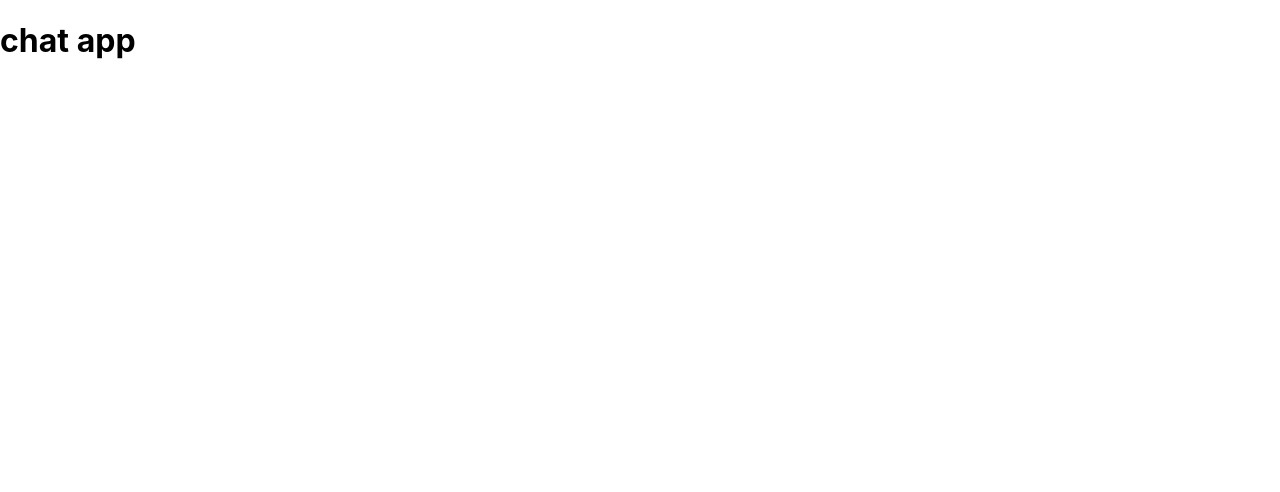
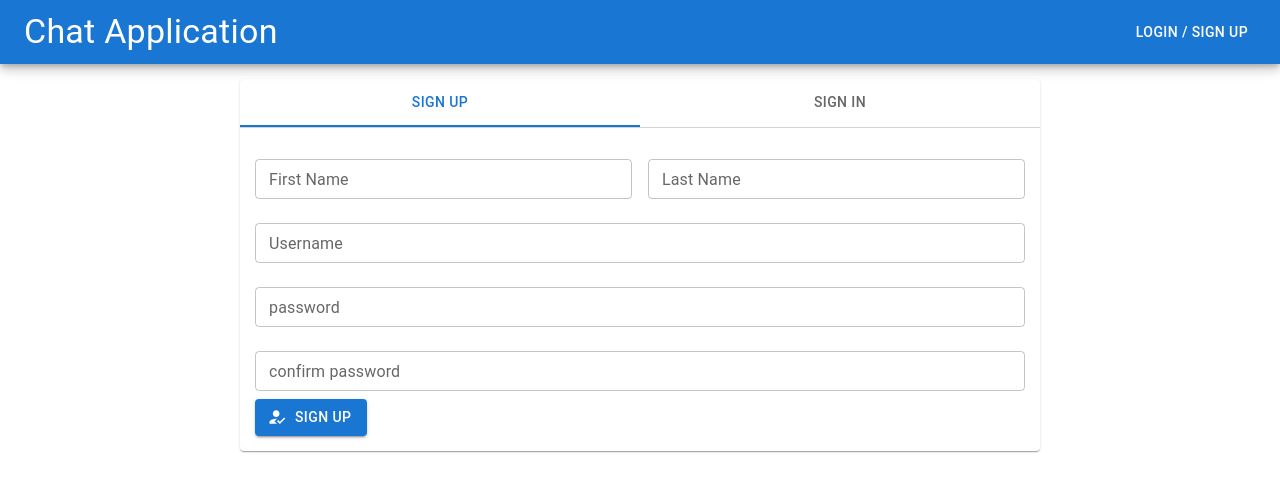
Before and after one commit to hamzaussaid9/chat-application, a React (Create React App) app in the folder frontend/: page /auth in a window 1280 px wide. Shown: the top 492 px of the page. Built offline with nearby package versions, Linux system fonts and the light colour scheme.

Commit message:
Auth module completed on FE

```diff
--- a/frontend/package.json
+++ b/frontend/package.json
@@ -5,6 +5,7 @@
   "dependencies": {
     "@emotion/react": "^11.10.6",
     "@emotion/styled": "^11.10.6",
+    "@mui/icons-material": "^5.11.11",
     "@mui/material": "^5.11.14",
     "@reduxjs/toolkit": "^1.9.3",
     "@testing-library/jest-dom": "^5.16.5",
--- a/frontend/src/App.js
+++ b/frontend/src/App.js
@@ -1,8 +1,22 @@
-
+import {BrowserRouter, Routes, Route} from 'react-router-dom';
+import Authlayout from './components/layout/Authlayout';
+import Layout from './components/layout/Layout';
+import Auth from './pages/Auth';
+import PageNotFound from './pages/PageNotFound';
 
 function App() {
   return (
-    <h1>chat app</h1>
+    <BrowserRouter>
+      <Routes>
+        <Route element={<Authlayout />}>
+          <Route element={<Auth />} path="/auth" />
+        </Route>
+        <Route element={<Layout />}>
+          <Route path="/not-found" element={<PageNotFound />} />
+          <Route path="*" element={<PageNotFound />} />
+        </Route>
+      </Routes>
+    </BrowserRouter>
   );
 }
 
--- /dev/null
+++ b/frontend/src/components/Auth/SignIn.jsx
@@ -0,0 +1,23 @@
+import { Button, TextField, Typography } from '@mui/material'
+import {Login} from '@mui/icons-material';
+import React from 'react'
+import auth from '../../utils/auth.utils';
+import useHandleFormik from '../hooks/useHandleFormik';
+const SignIn = () => {
+    const { signInInitialValue, signInSchema} = auth;
+    const handleFormSubmit = async () => {
+
+    }
+    const { getFieldProps, errors, touched, handleSubmit } = useHandleFormik(signInInitialValue,signInSchema, handleFormSubmit);
+  return (
+    <form onSubmit={handleSubmit} style={{
+        padding: '15px'
+    }}>
+        <TextField {...getFieldProps('username')} error={Boolean(touched.username && errors.username)} label={`Username ${touched.username && errors.username ? `(${errors.username})` : '' }`} color='primary' placeholder='username' margin='normal' type='text' fullWidth />
+        <TextField {...getFieldProps('password')} error={Boolean( touched.password && errors.password)} label={`Password ${touched.password && errors.password ? `(${errors.password})` : ''}`} color='primary' placeholder='password' margin='normal' type='password' fullWidth />
+        <Button type='submit' startIcon={<Login />} variant='contained' color='primary'> Log In</Button>
+    </form>
+  )
+}
+
+export default SignIn
--- /dev/null
+++ b/frontend/src/components/Auth/SignUp.jsx
@@ -0,0 +1,33 @@
+import { HowToReg } from '@mui/icons-material'
+import { Button, Grid, TextField } from '@mui/material'
+import React from 'react'
+import authUtils from '../../utils/auth.utils'
+import useHandleFormik from '../hooks/useHandleFormik'
+
+const SignUp = () => {
+    const {signUpInitialValue, signUpSchema} = authUtils;
+    const handleFormSubmit = async () => {
+
+    }
+    const {getFieldProps, touched, errors, handleSubmit} = useHandleFormik(signUpInitialValue,signUpSchema, handleFormSubmit);
+  return (
+    <form onSubmit={handleSubmit} style={{
+        padding: '15px'
+    }}>
+        <Grid container spacing={2}>
+            <Grid item xs={12} sm={12} md={6} lg={6}>
+                <TextField {...getFieldProps('firstname')} error={Boolean(touched.firstname && errors.firstname)} size='small' label={`First Name ${touched.firstname && errors.firstname ? `(${errors.firstname})` : '' }`} color='primary' placeholder='First Name' margin='normal' type='text' fullWidth />
+            </Grid>
+            <Grid item xs={12} sm={12} md={6} lg={6}>
+                <TextField {...getFieldProps('lastname')} error={Boolean(touched.lastname && errors.lastname)} size='small' label={`Last Name ${touched.lastname && errors.lastname ? `(${errors.lastname})` : '' }`} color='primary' placeholder='Last Name' margin='normal' type='text' fullWidth />
+            </Grid>
+        </Grid>
+        <TextField {...getFieldProps('username')} error={Boolean(touched.username && errors.username)} size='small' label={`Username ${touched.username && errors.username ? `(${errors.username})` : '' }`} color='primary' placeholder='username' margin='normal' type='text' fullWidth />
+        <TextField {...getFieldProps('password')} error={Boolean(touched.password && errors.password)} size='small' label={`password ${touched.password && errors.password ? `(${errors.password})` : '' }`} color='primary' placeholder='password' margin='normal' type='password' fullWidth />
+        <TextField {...getFieldProps('confirmpassword')} error={Boolean(touched.confirmpassword && errors.confirmpassword)} size='small' label={`confirm password ${touched.confirmpassword && errors.confirmpassword ? `(${errors.confirmpassword})` : '' }`} color='primary' placeholder='confirm password' margin='normal' type='password' fullWidth />
+        <Button type='submit' startIcon={<HowToReg />} variant='contained' color='primary'> Sign Up</Button>
+    </form>
+  )
+}
+
+export default SignUp
--- /dev/null
+++ b/frontend/src/components/hooks/useHandleFormik.js
@@ -0,0 +1,23 @@
+import { useFormik } from 'formik';
+
+const useHandleFormik = (initialValue,validationSchema, handleSubmit) => {
+    const handleFormik = useFormik({
+        initialValues: initialValue,
+        validationSchema: validationSchema,
+        onSubmit: async (values, { setSubmitting, resetForm, setErrors }) => {
+            try {
+                handleSubmit();
+                console.log(values);
+                setSubmitting(false);
+                resetForm();
+            } catch (error) {
+                setSubmitting(false);
+                setErrors(error);
+            }
+        }
+
+    })
+    return handleFormik;
+}
+
+export default useHandleFormik;
--- /dev/null
+++ b/frontend/src/components/layout/Authlayout.jsx
@@ -0,0 +1,14 @@
+import React from 'react'
+import { Outlet } from 'react-router-dom'
+import Header from './Header';
+
+const Authlayout = () => {
+  return (
+    <React.Fragment>
+        <Header />
+        <Outlet />
+    </React.Fragment>
+  );
+}
+
+export default Authlayout
--- /dev/null
+++ b/frontend/src/components/layout/Header.jsx
@@ -0,0 +1,32 @@
+import { AppBar, Box, Button, Stack, Toolbar, Typography } from '@mui/material'
+import React from 'react'
+import { useNavigate } from 'react-router-dom'
+
+const Header = () => {
+    const navigate = useNavigate();
+  return (
+    <AppBar sx={{marginBottom: '15px'}} position='relative' elevation={6}>
+        <Toolbar>
+            <Box component='div' sx={{
+                display: 'flex',
+                flexWrap: 'wrap',
+                width: '100%',
+                justifyContent: 'space-between'
+            }}>
+                <Typography sx={{
+                    textShadow: ''
+                }} component='h3' variant='h4' color='white'>
+                    Chat Application
+                </Typography>
+                <Stack direction='row-reverse' alignItems={'center'}>
+                    <Button onClick={()=>navigate('/auth')} sx={{color: 'white'}}>
+                        LogIn / Sign Up
+                    </Button>
+                </Stack>
+            </Box>
+        </Toolbar>
+    </AppBar>
+  )
+}
+
+export default Header
--- /dev/null
+++ b/frontend/src/components/layout/Layout.jsx
@@ -0,0 +1,14 @@
+import React from 'react';
+import { Outlet } from 'react-router-dom';
+import Header from './Header';
+
+const Layout = () => {
+  return (
+    <React.Fragment>
+        <Header />
+        <Outlet />
+    </React.Fragment>
+  )
+}
+
+export default Layout
--- /dev/null
+++ b/frontend/src/pages/Auth.jsx
@@ -0,0 +1,20 @@
+import React, { useState } from 'react'
+import { Paper, Tab, Tabs } from '@mui/material';
+import SignIn from '../components/Auth/SignIn';
+import SignUp from '../components/Auth/SignUp';
+
+const Auth = () => {
+    const [activeTab, setActiveTab] = useState(0);
+    const handleActiveTabChange = (event, active) => setActiveTab(active);
+  return (
+    <Paper sx={{maxWidth:'800px', width:'80%', margin: '15px auto'}}>
+        <Tabs sx={{borderBottom: '1px solid lightgrey'}} variant='fullWidth' value={activeTab} onChange={handleActiveTabChange}  centered>
+            <Tab label="Sign Up" />
+            <Tab label="Sign In" />
+        </Tabs>
+        {activeTab ? <SignIn /> : <SignUp />}
+    </Paper>
+  )
+}
+
+export default Auth
--- /dev/null
+++ b/frontend/src/pages/PageNotFound.jsx
@@ -0,0 +1,24 @@
+import React from 'react';
+
+const PageNotFound = () => {
+  return (
+    <>
+        <h1 style={{
+            textAlign: 'center',
+            color: '#006699'
+        }}>Error 404, Page Not Found</h1>
+        <h3 style={{
+            textAlign: 'center',
+            color: 'rgba(0,0,0,0.3)'
+        }}>The link may be broken, or the page may have been removed.</h3>
+        <img style={{
+            width: '80%',
+            height: '60%',
+            display: 'block',
+            margin: '-15px auto 0px auto'
+        }} src="https://cdn.dribbble.com/users/285475/screenshots/2083086/dribbble_1.gif" alt="not found" />
+    </>
+  )
+}
+
+export default PageNotFound;
--- /dev/null
+++ b/frontend/src/utils/auth.utils.js
@@ -0,0 +1,33 @@
+import * as yup from 'yup';
+const signInInitialValue = {
+    username: '',
+    password: ''
+}
+
+const signInSchema = yup.object().shape({
+    username: yup.string().required("username is required").min(3, "minimum 3 letters are required"),
+    password: yup.string().required("password is required").min(6, "minimum six characters password are required")
+})
+
+const signUpInitialValue = {
+    firstname: '',
+    lastname: '',
+    username: '',
+    password: '',
+    confirmpassword: ''
+}
+
+const signUpSchema = yup.object().shape({
+    firstname: yup.string().required("firstname is required").min(3, "minimum 3 letters are required"),
+    lastname: yup.string().required("lastname is required").min(3, "minimum 3 letters are required"),
+    username: yup.string().required("username is required").min(3, "minimum 3 letters are required"),
+    password: yup.string().required("password is required").min(6, "minimum six characters password are required"),
+    confirmpassword:  yup.string().required('confirm password is required.').oneOf([yup.ref('password')], 'passwords do not match.')
+})
+
+export default {
+    signUpInitialValue,
+    signUpSchema,
+    signInInitialValue,
+    signInSchema
+};
```
Also changed, not shown: frontend/src/pages/Home.jsx (added, +9 -0 lines), 1 other file (tests, documents, lock files or other folders).
